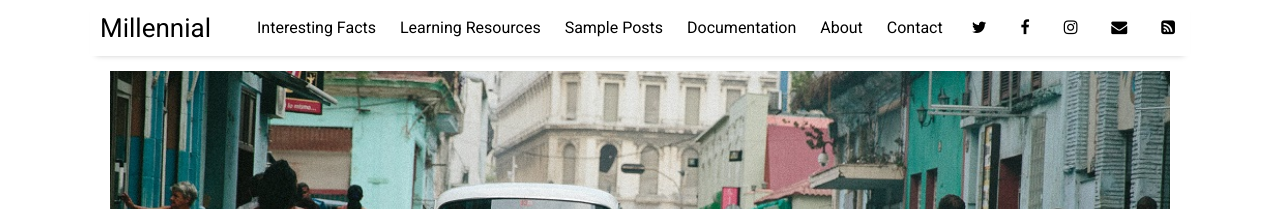
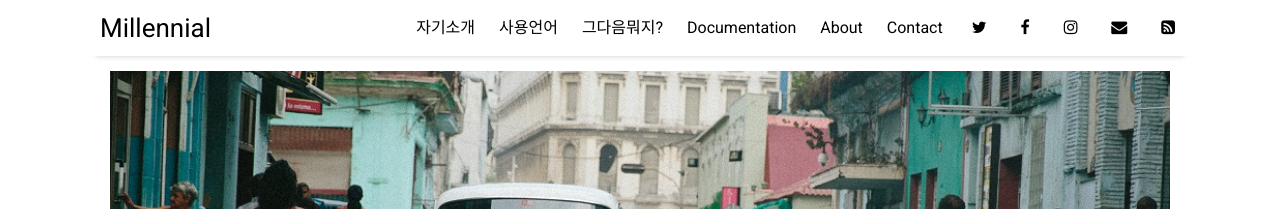
Before and after one commit to xddongx/xddongx.github.io, a Jekyll site: the page built from index.html, in a window 1280 px wide. Shown: the top 209 px of the page. Built offline with Jekyll 4.4.1, drawn with Linux system fonts in a browser that asks for light colours; nearby versions of some CDN libraries; the list of posts is cut into pages by our own code.

Commit message:
Update settings.yml

```diff
--- a/_data/settings.yml
+++ b/_data/settings.yml
@@ -6,9 +6,9 @@ disqus:
 google-ID: 'UA-112060364-2'
 
 menu:
-- {name: 'Interesting Facts', folder: 'pages', file: 'facts.html'}
-- {name: 'Learning Resources', folder: 'pages', file: 'resources.html'}
-- {name: 'Sample Posts', folder: 'pages', file: 'sample-posts.html'}
+- {name: '자기소개', folder: 'pages', file: 'facts.html'}
+- {name: '사용언어', folder: 'pages', file: 'resources.html'}
+- {name: '그다음뭐지?', folder: 'pages', file: 'sample-posts.html'}
 - {name: 'Documentation', folder: 'pages', file: 'documentation.html'}
 - {name: 'About', folder: 'pages', file: 'about.html'}
 - {name: 'Contact', folder: 'pages', file: 'contact.html'}
```
